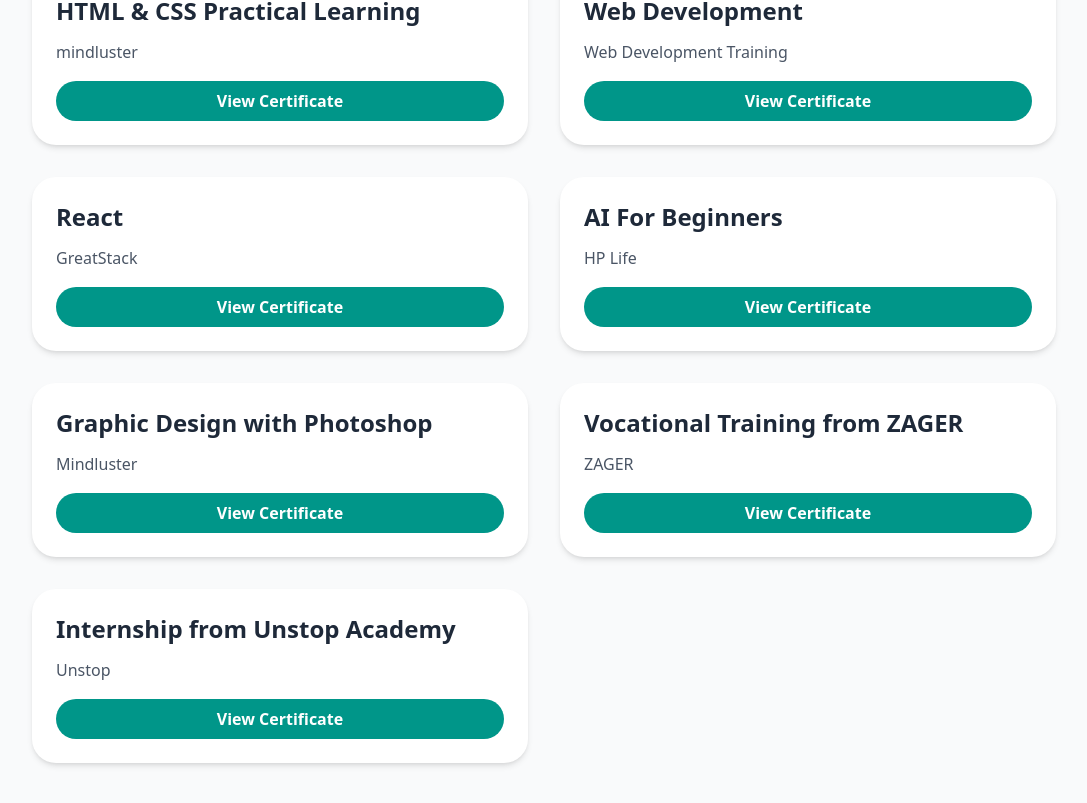
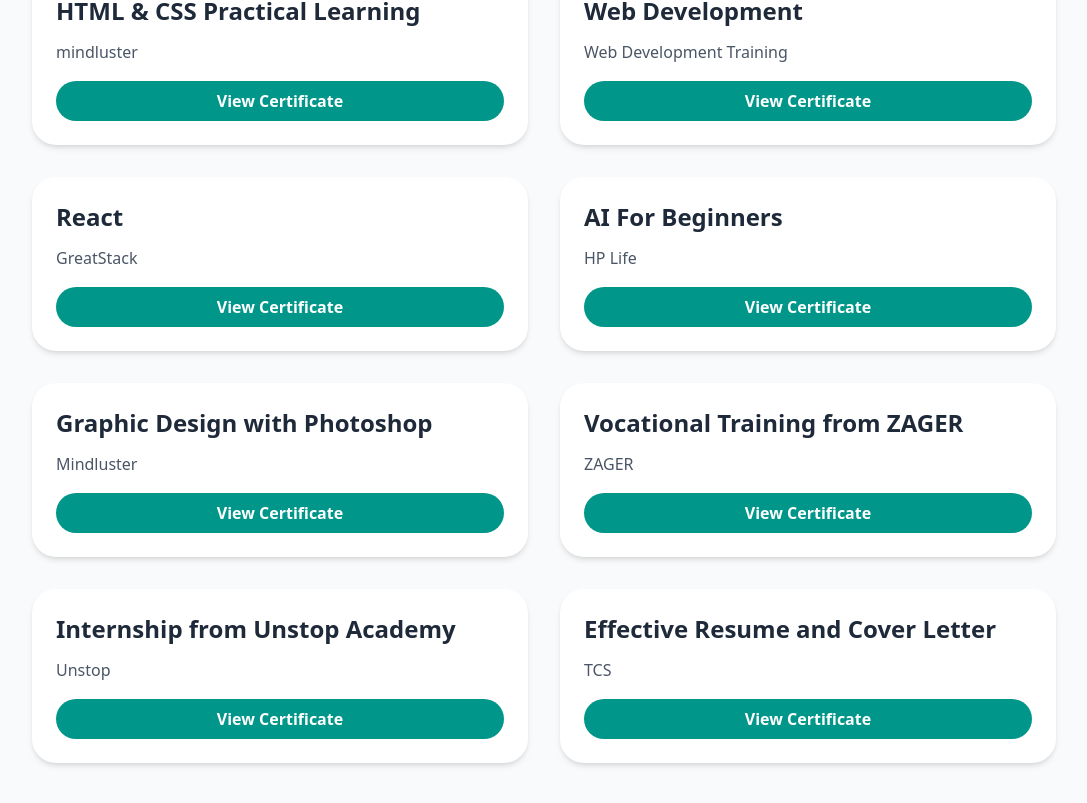
Before and after one commit to saurabh5286/Res-portfolio, a React (Vite) app: page / in a window 1280 px wide. Shown: the part 1883-2686 px from the top of the page, without its empty margins (96-1183 px from the left). Built offline with nearby package versions, Linux system fonts and the light colour scheme.

Commit message:
Certificates.jsx

```diff
--- a/src/components/pages/Certificates.jsx
+++ b/src/components/pages/Certificates.jsx
@@ -67,6 +67,14 @@
       imgAlt: "Internship Certificate",
       id: "unstop-cert",
     },
+
+    {
+      title: "Effective Resume and Cover Letter",
+      description: "TCS",
+      imgSrc: "/tcs.png",
+      imgAlt: "tcs Certificate",
+      id: "tcs-cert",
+    },
   ];
 
   const [activeImage, setActiveImage] = useState(null);
```
